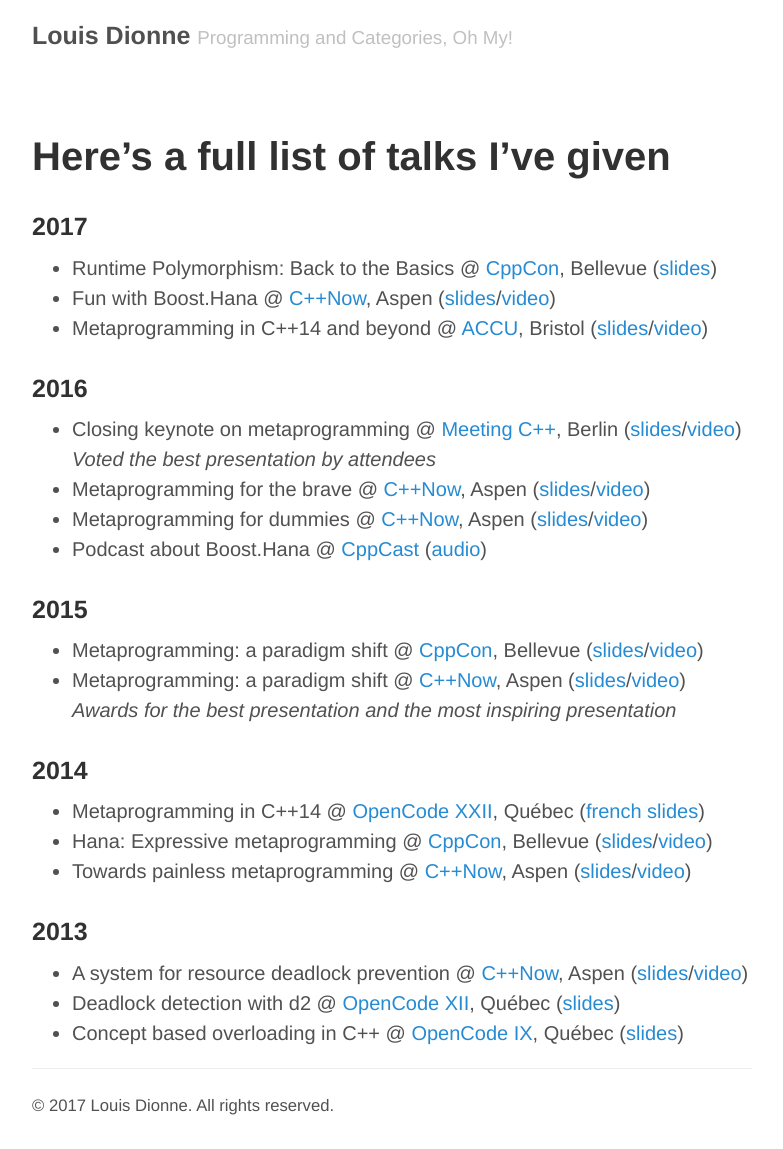
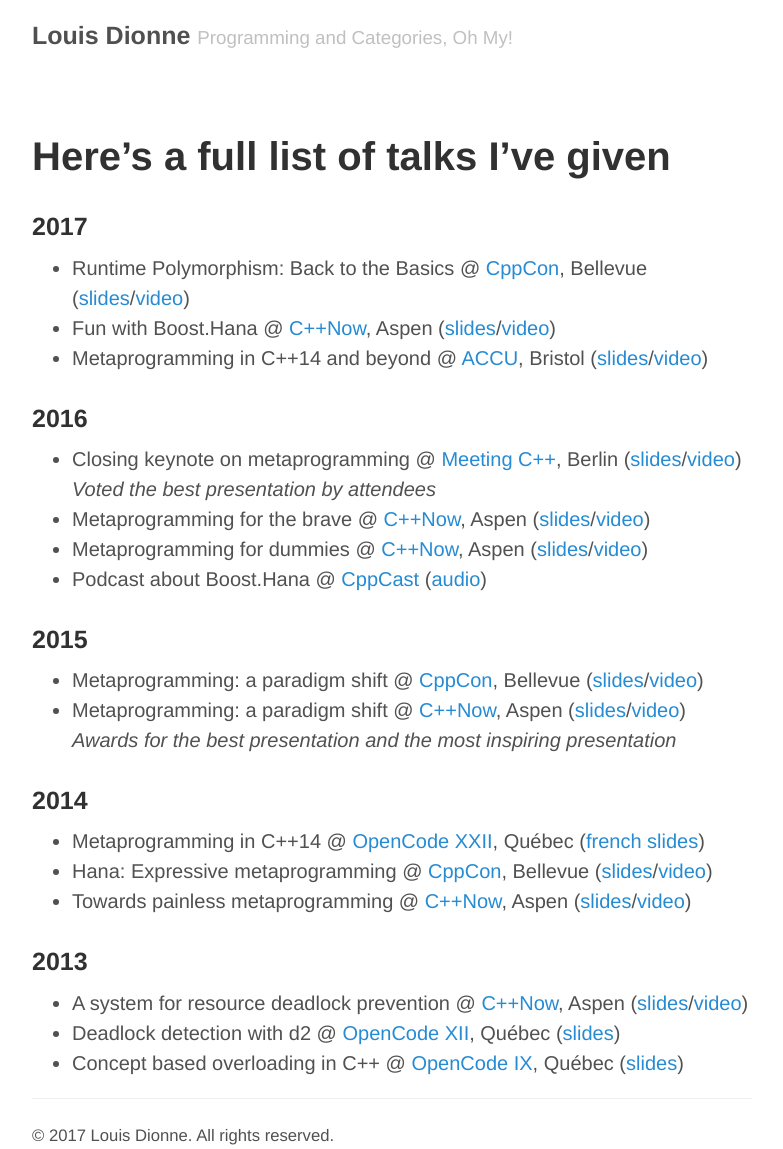
Before and after one commit to ldionne/ldionne.github.io, a Jekyll site: the page built from talks.md, in a window 1280 px wide. Shown: the whole page, without its empty margins (248-1031 px from the left). Built offline with Jekyll 4.4.1, drawn with Linux system fonts in a browser that asks for light colours; before the commit the page ends 1119 px from its top, so only the background shows below that.

Commit message:
Update resume and talks

```diff
--- a/talks.md
+++ b/talks.md
@@ -6,7 +6,7 @@ title: Talks I've given
 # Here's a full list of talks I've given
 
 ### 2017
-- Runtime Polymorphism: Back to the Basics @ [CppCon][], Bellevue ([slides](http://ldionne.github.io/cppcon-2017-runtime-polymorphism))
+- Runtime Polymorphism: Back to the Basics @ [CppCon][], Bellevue ([slides](http://ldionne.github.io/cppcon-2017-runtime-polymorphism)/[video](https://youtu.be/gVGtNFg4ay0))
 - Fun with Boost.Hana @ [C++Now][], Aspen ([slides](http://ldionne.github.io/cppnow-2017-fun-with-boost-hana)/[video](https://youtu.be/emHnx_ZG0qc))
 - Metaprogramming in C++14 and beyond @ [ACCU](https://accu.org/index.php/conferences/accu_conference_2017), Bristol ([slides](http://ldionne.github.io/accu-2017-metaprogramming-in-cpp14)/[video](https://youtu.be/Oc4enqNH-Mc))
 
```
Also changed, not shown: 2 other files.
